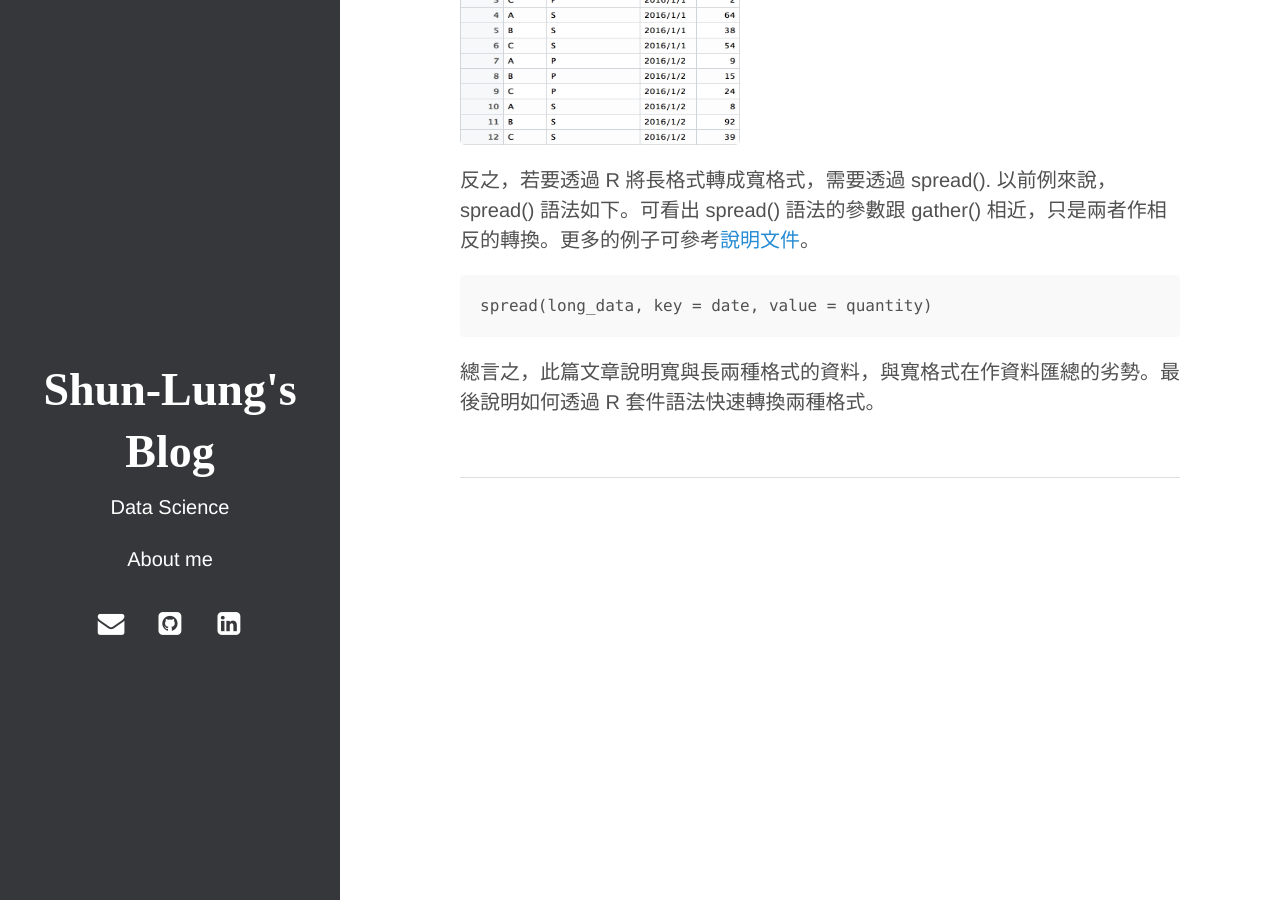
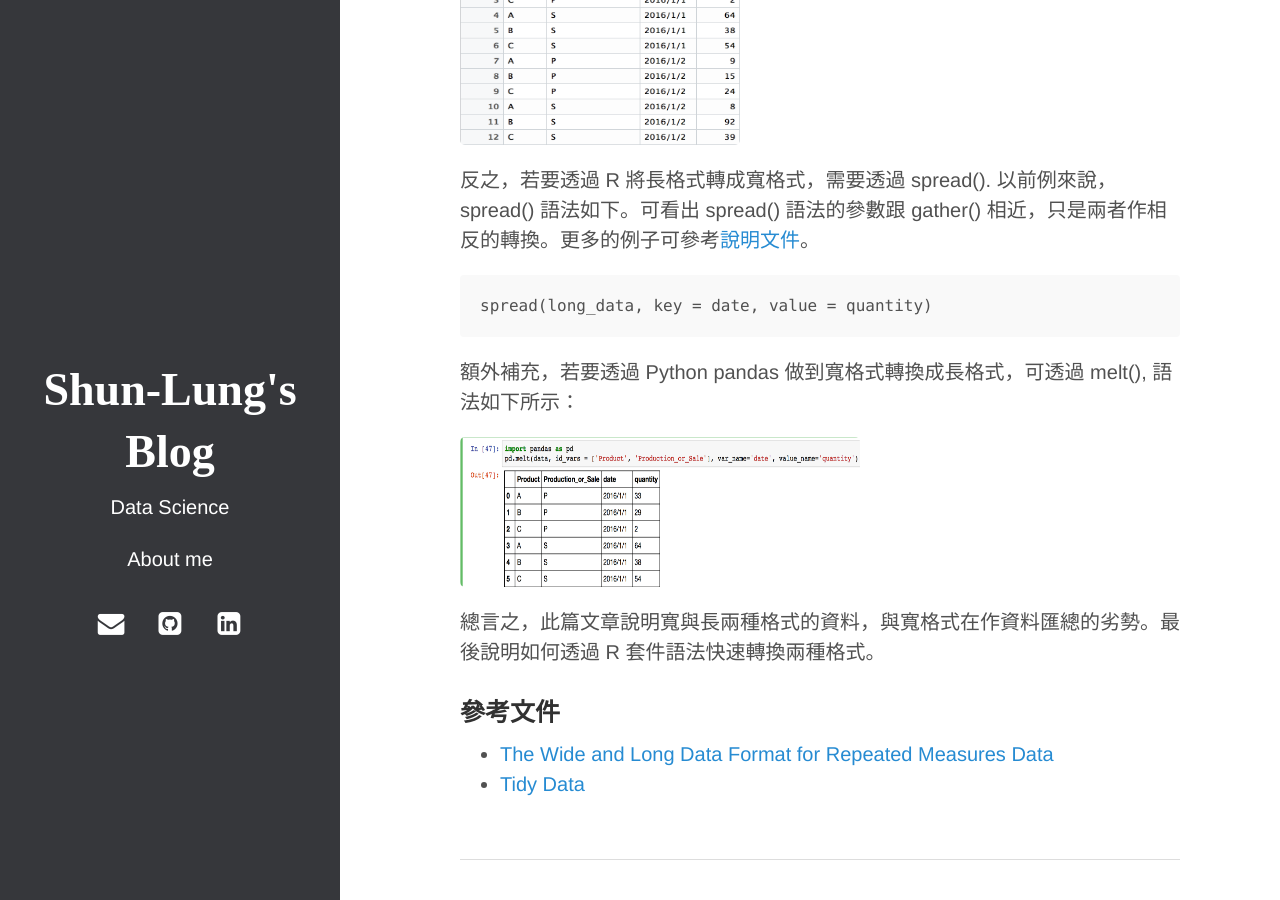
Before and after one commit to codeAligned/slchangtw.netlify, a Jekyll site: the page built from _posts/2016-08-12-long-wide-format.md, in a window 1280 px wide and 900 px high, scrolled down 2236 px. Built offline with Jekyll 4.4.1, drawn with Linux system fonts in a browser that asks for light colours.

Commit message:
update 20160812 post

````diff
--- a/_posts/2016-08-12-long-wide-format.md
+++ b/_posts/2016-08-12-long-wide-format.md
@@ -44,4 +44,13 @@ gather(data, key = date, value = quantity, 3:12)
 spread(long_data, key = date, value = quantity)
 ```
 
+額外補充，若要透過 Python pandas 做到寬格式轉換成長格式，可透過 melt(), 語法如下所示：
+
+<img src="/images/20160812_wide_to_long_pandas.png" width="400" height="150">
+
 總言之，此篇文章說明寬與長兩種格式的資料，與寬格式在作資料匯總的劣勢。最後說明如何透過 R 套件語法快速轉換兩種格式。
+
+### 參考文件
+
+- [The Wide and Long Data Format for Repeated Measures Data](http://www.theanalysisfactor.com/wide-and-long-data/)
+- [Tidy Data](https://ramnathv.github.io/pycon2014-r/explore/tidy.html)
````
Also changed, not shown: images/20160812_wide_to_long_pandas.png (added).
